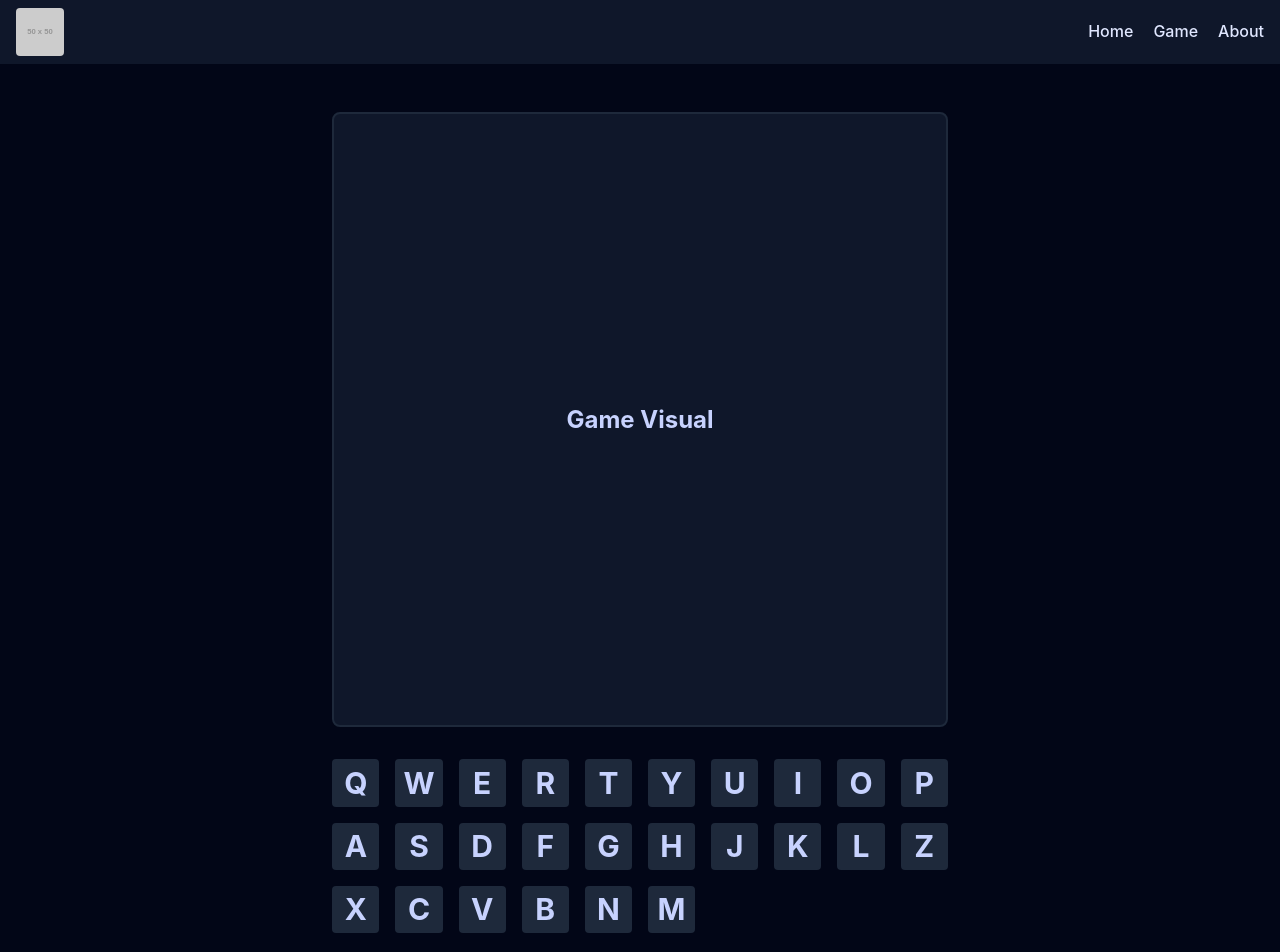
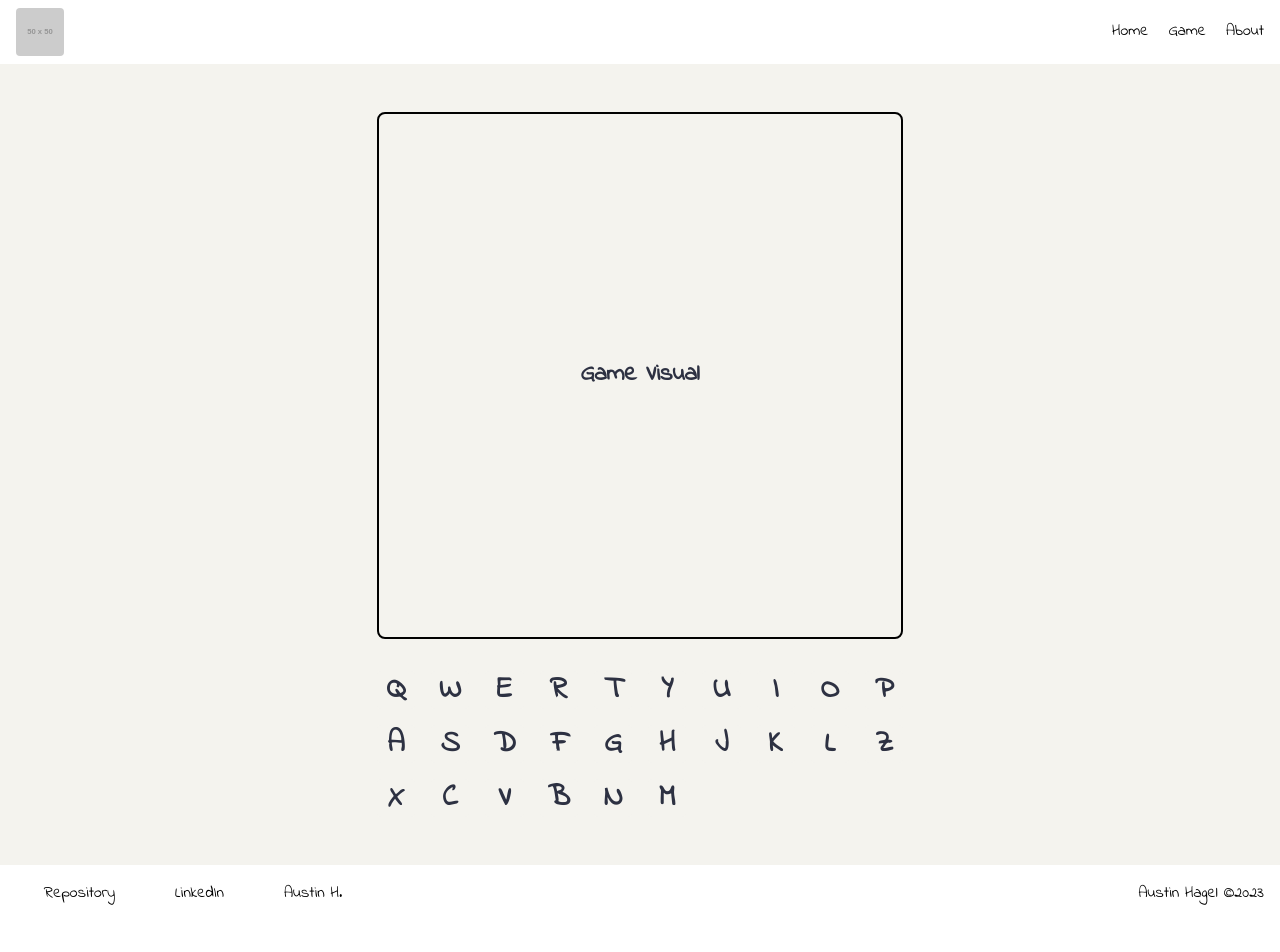
Before and after one commit to austinh-io/RTT-WordGuess, a React (Vite) app: page /rtt-wordguess/game in a window 1280 px wide. Shown: the top 952 px of the page. After the commit the page ends 923 px from the top, so only its background shows below. Built offline with nearby package versions, Linux system fonts and the light colour scheme; some icons are missing.

Commit message:
Update styles and fonts

```diff
--- a/src/App.tsx
+++ b/src/App.tsx
@@ -14,7 +14,7 @@ function App() {
     <>
       <div className='flex flex-col min-h-full-svh overflow-hidden bg-slate-950'>
         <Navigation />
-        <div className='flex items-center justify-center flex-grow'>
+        <div className='flex bg-primary-bg-light dark:bg-primary-bg-dark items-center justify-center flex-grow'>
           <AnimatePresence
             initial={false}
             mode='wait'>
--- a/src/index.css
+++ b/src/index.css
@@ -1,10 +1,22 @@
+@import url('https://fonts.googleapis.com/css2?family=Caveat:wght@400;500;600;700&family=Crimson+Text:ital,wght@0,400;0,600;0,700;1,400;1,600;1,700&family=Indie+Flower&family=Poppins:ital,wght@0,100;0,200;0,300;0,400;0,500;0,600;0,700;0,800;0,900;1,100;1,200;1,300;1,400;1,500;1,600;1,700;1,800;1,900&display=swap');
+
 :root {
-  font-family: Inter, system-ui, Avenir, Helvetica, Arial, sans-serif;
-
   color-scheme: light dark;
 
-  font-synthesis: none;
   text-rendering: optimizeLegibility;
   -webkit-font-smoothing: antialiased;
   -moz-osx-font-smoothing: grayscale;
 }
+
+h1,
+h2,
+h3,
+h4,
+h5,
+h6 {
+  font-family: 'Indie Flower', cursive;
+}
+
+body {
+  font-family: 'Indie Flower', cursive;
+}
--- a/src/pages/game/GameVisual.tsx
+++ b/src/pages/game/GameVisual.tsx
@@ -2,7 +2,7 @@ const GameVisual = () => {
   return (
     <div className='flex flex-col items-center justify-center w-full max-w-screen-md'>
       <div className='flex border-solid border-2 border-slate-800 bg-slate-900 rounded-lg h-full w-full aspect-square'>
-        <span className='flex items-center justify-center mx-auto text-2xl text-indigo-200 font-bold'>
+        <span className='flex items-center justify-center mx-auto text-2xl text-primary-text-light dark:text-primary-text-dark font-bold'>
           Game Visual
         </span>
       </div>
--- a/src/pages/game/LetterButton.tsx
+++ b/src/pages/game/LetterButton.tsx
@@ -6,7 +6,7 @@ type LetterButtonProps = {
 const LetterButton = ({ letter, onClick }: LetterButtonProps) => {
   return (
     <button
-      className='flex items-center justify-center w-full h-full p-1 sm:p-2 sm:text-3xl bg-slate-800 hover:bg-indigo-800 text-indigo-200 font-bold rounded'
+      className='flex items-center justify-center w-full h-full p-1 sm:p-2 sm:text-3xl bg-primary-bg-light dark:bg-primary-bg-dark hover:bg-primary-accent-light dark:hover:bg-primary-accent-dark text-primary-text-light dark:text-primary-text-dark  font-bold rounded'
       onClick={onClick}>
       {letter.toUpperCase()}
     </button>
--- a/tailwind.config.js
+++ b/tailwind.config.js
@@ -2,6 +2,30 @@
 export default {
   content: ['./src/**/*.{js,ts,jsx,tsx}'],
   theme: {
+    colors: {
+      'primary-text-dark': '#f4f3ee',
+      'secondary-text-dark': '#e0afa0',
+
+      'primary-text-light': '#2d3142',
+      'secondary-text-light': '#4f5d75',
+
+      'primary-bg-dark': '#463f3a',
+      'secondary-bg-dark': '#8a817c',
+
+      'primary-bg-light': '#f4f3ee',
+      'secondary-bg-light': '#eae0d5',
+
+      'primary-accent-dark': '#ffadad',
+      'secondary-accent-dark': '#b5838d',
+
+      'primary-accent-light': '#ffadad',
+      'secondary-accent-light': '#b5838d',
+    },
+    fontFamily: {
+      sans: ['Poppins', 'sans-serif'],
+      serif: ['Crimson Text', 'serif'],
+      cursive: ['Indie Flower', 'cursive'],
+    },
     extend: {
       minHeight: {
         'full-svh': '100svh',
```
